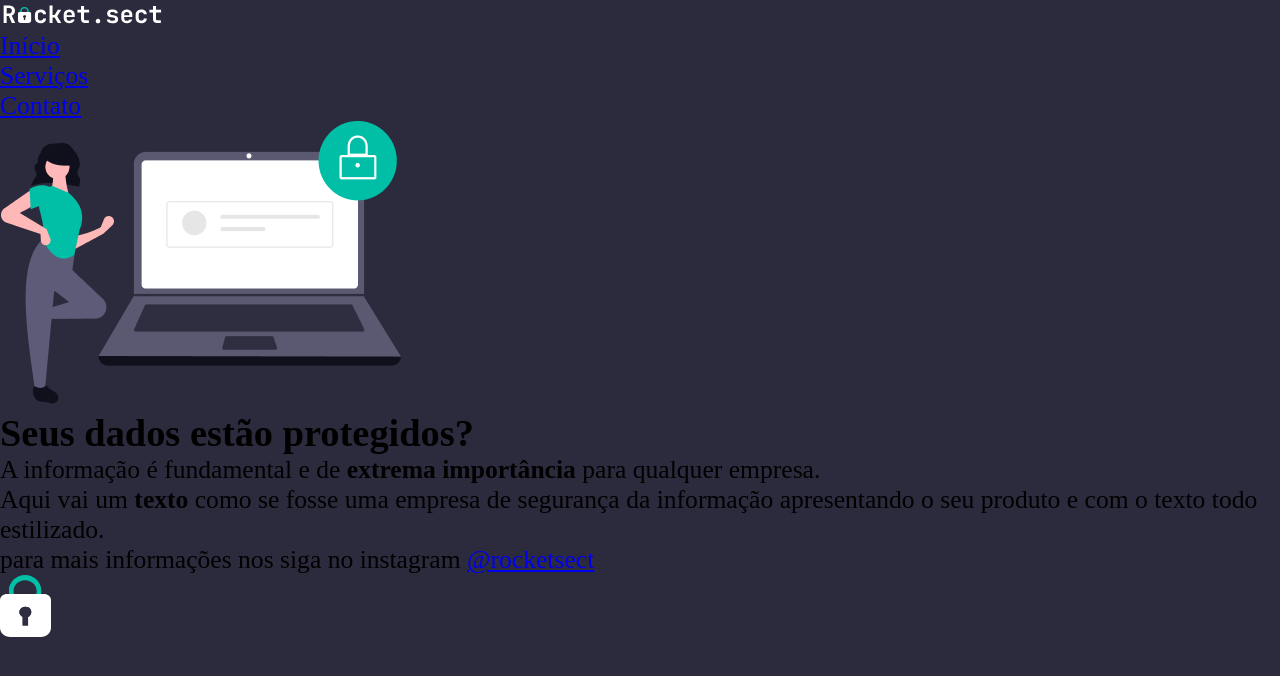
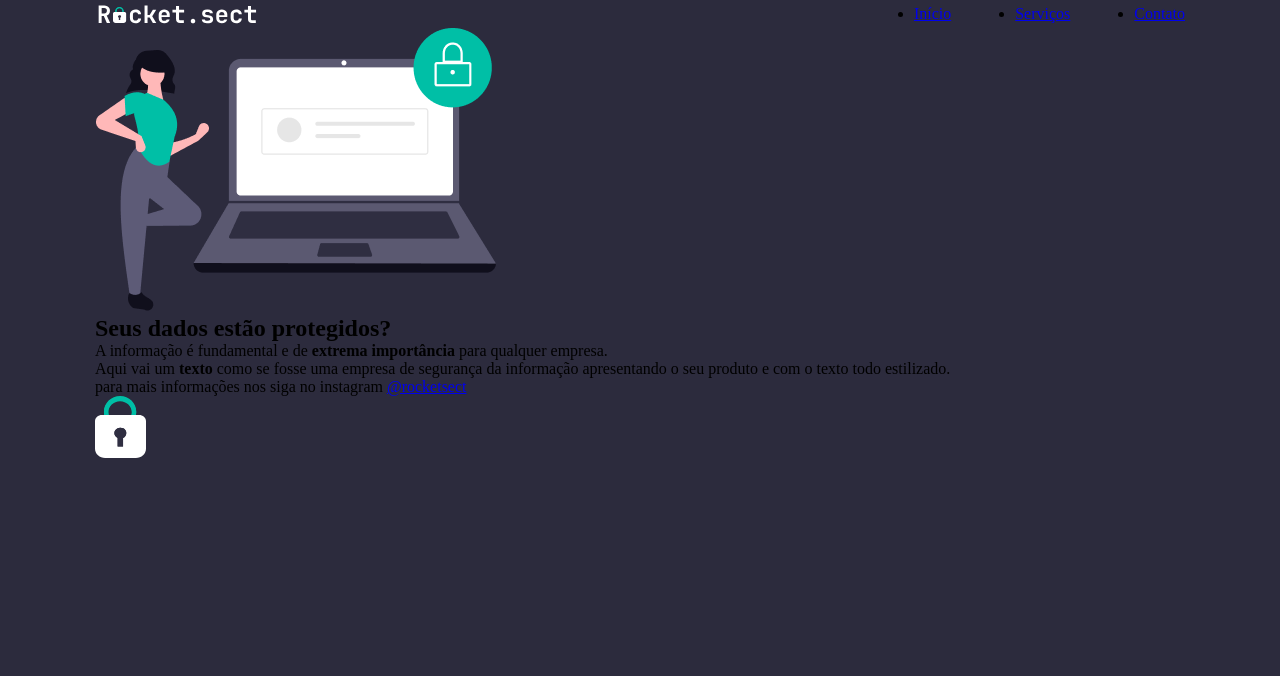
Before and after one commit to jhGomess/stage2_projeto3, a plain HTML site: page index.html in a window 1280 px wide. Drawn offline with Linux system fonts and the light colour scheme.

Commit message:
adicionado largura e espaçamento no body e um display flex na tag nav e na ul.

```diff
--- a/style.css
+++ b/style.css
@@ -6,7 +6,7 @@
 }
 
 :root {
-  font-size: 62, 5%; /* 1rem = 10px */
+  font-size: 62.5%; /* 1rem = 10px */
 
   --page-color: #2c2b3d;
 }
@@ -14,5 +14,19 @@
 body {
   font-size: 1.6rem;
 
+  width: 109rem;
+  margin-inline: auto;
+
   background-color: var(--page-color);
 }
+
+nav {
+  display: flex;
+  justify-content: space-between;
+  align-items: center;
+}
+
+ul {
+  display: flex;
+  gap: 6.4rem;
+}
```
